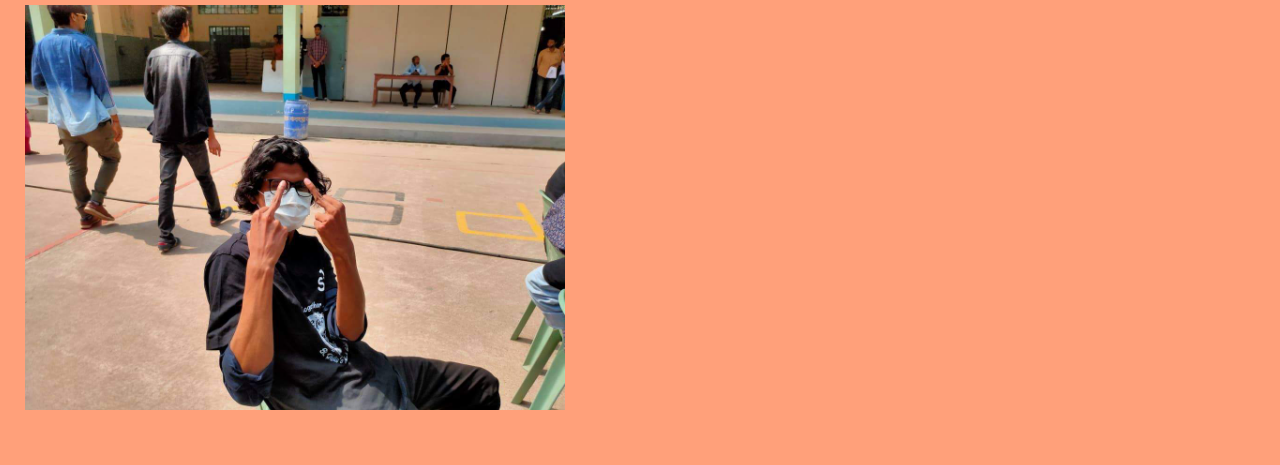
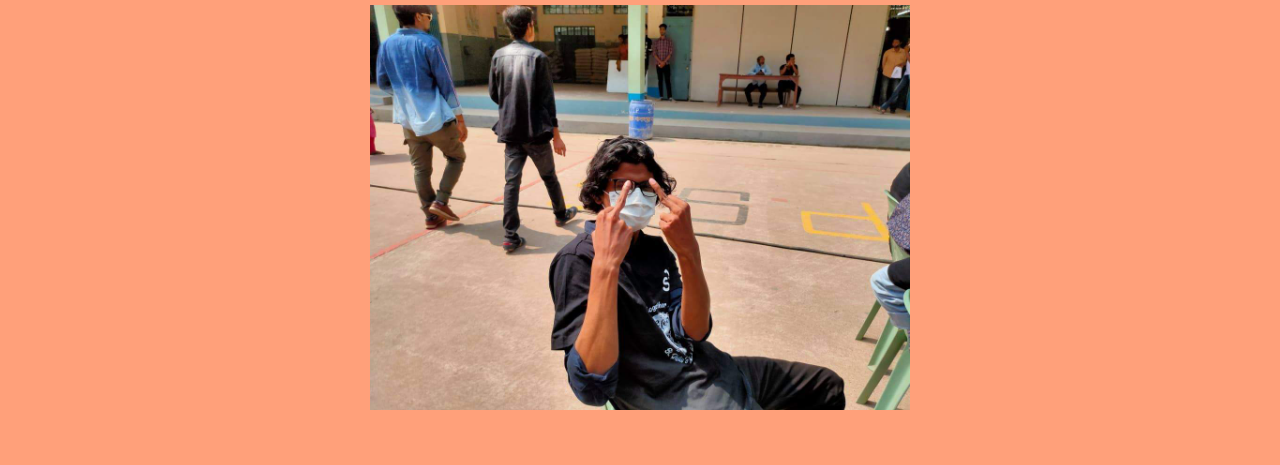
Before and after one commit to imsparrow07/shehrinsayeedbisricouple.zoommeeting2038584949, a plain HTML site: page index.html in a window 1280 px wide. Shown: the part 3427-3892 px from the top of the page. Drawn offline with Linux system fonts and the light colour scheme; a web font is replaced by a local one.

Commit message:
Update index.html

```diff
--- a/index.html
+++ b/index.html
@@ -119,7 +119,7 @@ body {
     <div class="column">
     <h2>Photos of Sayeed</h2>
 	<center><img width= "330" src="sa-1.jpg" alt="bisri sayeed-1" /> 	<img width= "330" src="sa-2.jpeg" alt="bisri sayeed-2" /></center>
-	     <img width= "540" src="sa-4.jpeg" alt="bisri sayeed-4" /></center>
+	     <center><img width= "540" src="sa-4.jpeg" alt="bisri sayeed-4" /></center>
 
   </div>
 
```
